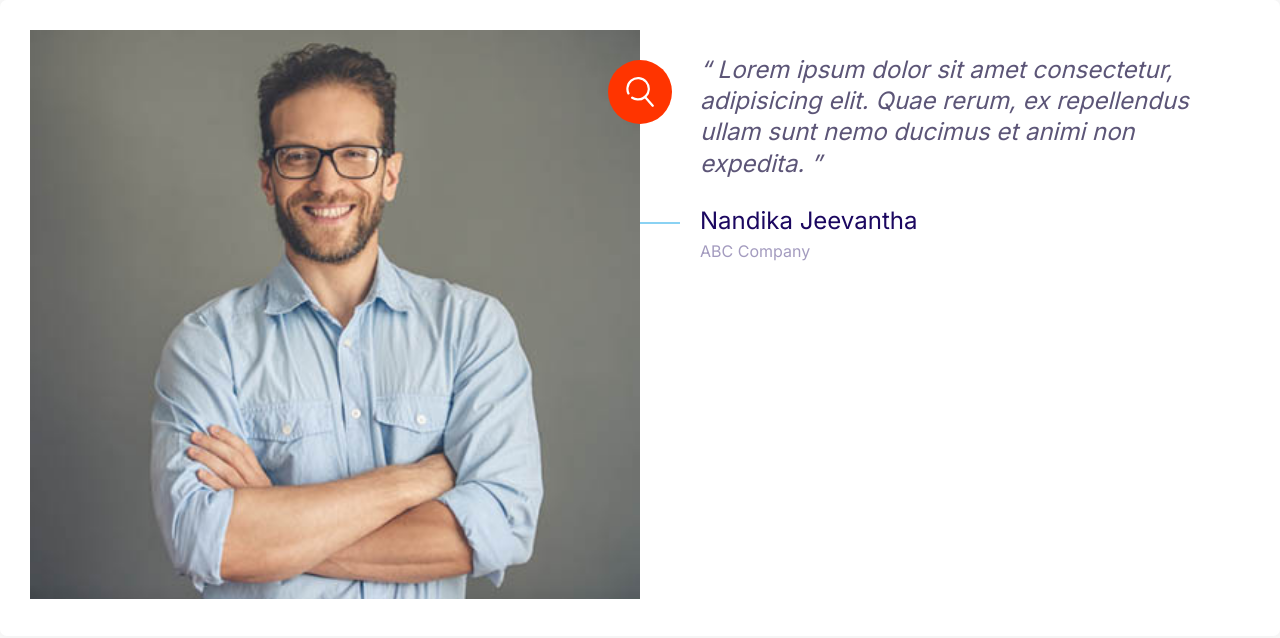
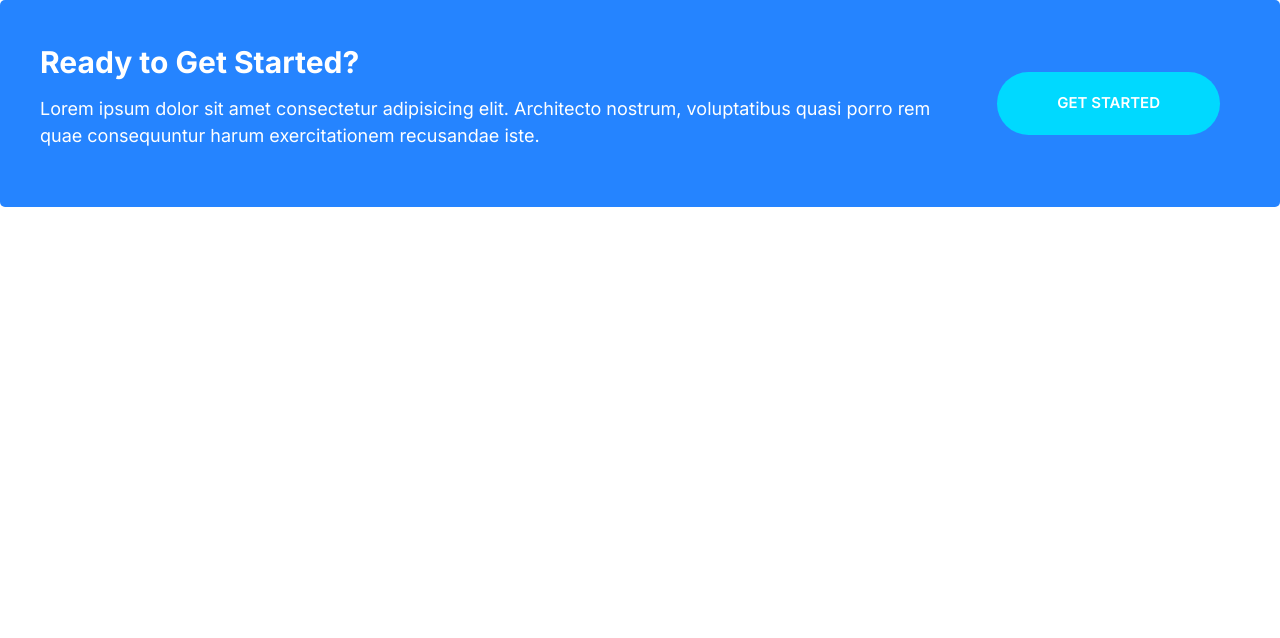
Before and after one commit to jeevanthask/LockBox, a website built with Parcel: page index.html in a window 1280 px wide. Built offline with nearby package versions, Linux system fonts and the light colour scheme.

Commit message:
callout added

```diff
--- a/css/styles.css
+++ b/css/styles.css
@@ -235,6 +235,11 @@ a {
 .btn--block {
   width: 100%;
   display: inline-block;
+}
+
+.btn--stretched {
+  padding-left: 6rem;
+  padding-right: 6rem;
 }
 
 .btn--outline {
@@ -490,3 +495,44 @@ a {
     margin-left: 6rem;
   }
 }
+
+/* Callouts */
+.callout {
+  padding: 4rem;
+  border-radius: 5px;
+}
+
+.callout--primary {
+  background: var(--color-primary);
+  color: #fff;
+}
+
+.callout__heading {
+  color: #fff;
+  margin-top: 0;
+  font-size: 3rem;
+}
+
+.callout .btn {
+  justify-self: center;
+  align-self: center;
+}
+
+.callout__content {
+  text-align: center;
+}
+
+@media screen and (min-width: 768px) {
+  .callout__content {
+    text-align: left;
+  }
+
+  .callout .grid--1times2 {
+    grid-template-columns: 1fr auto;
+  }
+
+  .callout .btn {
+    justify-self: start;
+    margin: 0 2rem;
+  }
+}
--- a/index.html
+++ b/index.html
@@ -14,39 +14,17 @@
     <title>LockBox</title>
   </head>
   <body>
-    <div class="card testimonial">
+    <div class="callout callout--primary">
       <div class="grid grid--1times2">
-        <div class="testimonial__image">
-          <img src="images/testimonial.jpg" alt="The happy customer" />
-          <span class="icon-container icon-container--accent">
-            <svg class="icon icon--white icon--small">
-              <use xlink:href="images/sprite.svg#search"></use>
-            </svg>
-          </span>
+        <div class="callout__content">
+          <h2 class="callout__heading">Ready to Get Started?</h2>
+          <p>
+            Lorem ipsum dolor sit amet consectetur adipisicing elit. Architecto
+            nostrum, voluptatibus quasi porro rem quae consequuntur harum
+            exercitationem recusandae iste.
+          </p>
         </div>
-
-        <div>
-          <blockquote class="quote">
-            <p class="quote__text">
-              Lorem ipsum dolor sit amet consectetur, adipisicing elit. Quae
-              rerum, ex repellendus ullam sunt nemo ducimus et animi non
-              expedita.
-            </p>
-          </blockquote>
-          <footer>
-            <div class="media">
-              <div class="media__image">
-                <svg class="icon icon--primary quote__line">
-                  <use xlink:href="images/sprite.svg#line"></use>
-                </svg>
-              </div>
-              <div class="media__body">
-                <h3 class="media__title quote__author">Nandika Jeevantha</h3>
-                <p class="quote__organization">ABC Company</p>
-              </div>
-            </div>
-          </footer>
-        </div>
+        <a href="" class="btn btn--secondary btn--stretched">Get Started</a>
       </div>
     </div>
   </body>
```
